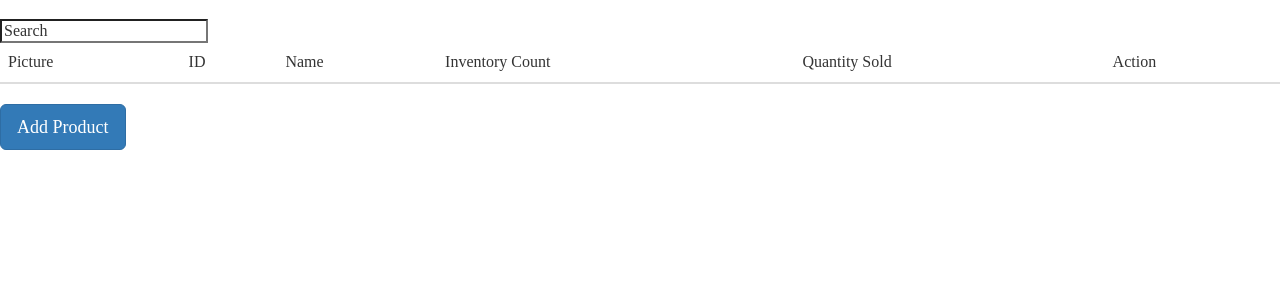
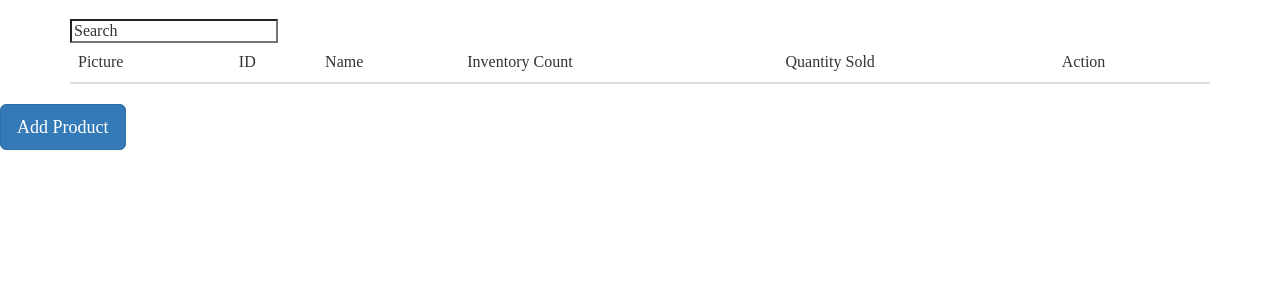
Before and after one commit to stephguac/djsalad, a CodeIgniter app: a page that uses application/views/inventoryDashboardView.php in a window 1280 px wide. Shown: the part 51-351 px from the top of the page. Run offline with CodeIgniter, Linux system fonts and the light colour scheme; data that the repository does not hold is empty; some libraries are stand-ins or nearby versions.

Commit message:
updated inventoryDashboard view

```diff
--- a/application/views/inventoryDashboardView.php
+++ b/application/views/inventoryDashboardView.php
@@ -13,6 +13,10 @@
 <?php
      $this->load->view("partials/header.php");
 ?>
+
+    <div class="container">
+        <div class="row">
+            <div class="col-md-12">
 
                 <div>
                     <form>
@@ -54,6 +58,9 @@
 <?php } ?>
                         </tbody>
                     </table>
+                </div>
+            </div>
+        </div>
     </div>
 
 <!-- Button trigger modal -->
```
Lines whose indentation alone changed are shown as unchanged.
